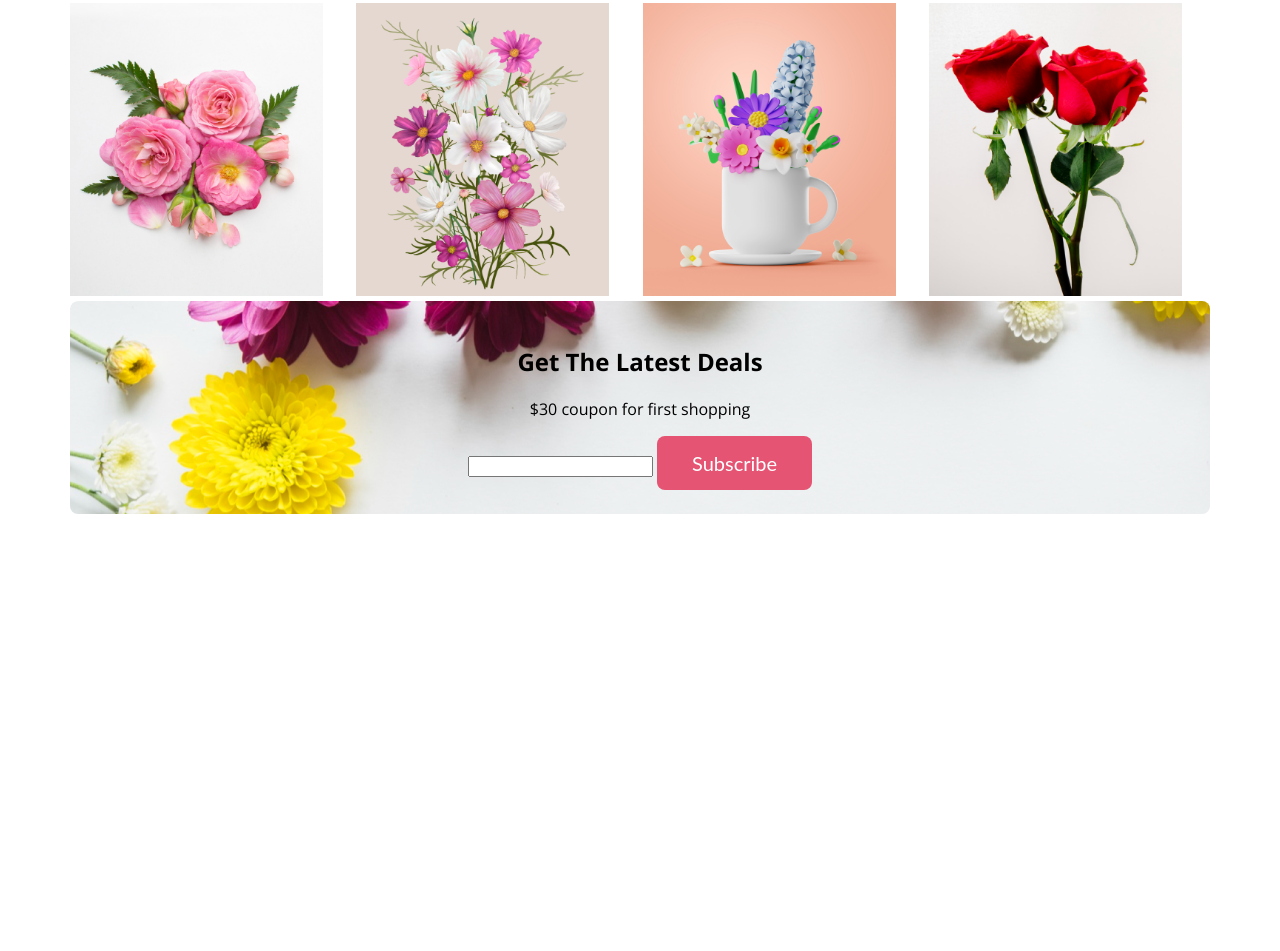
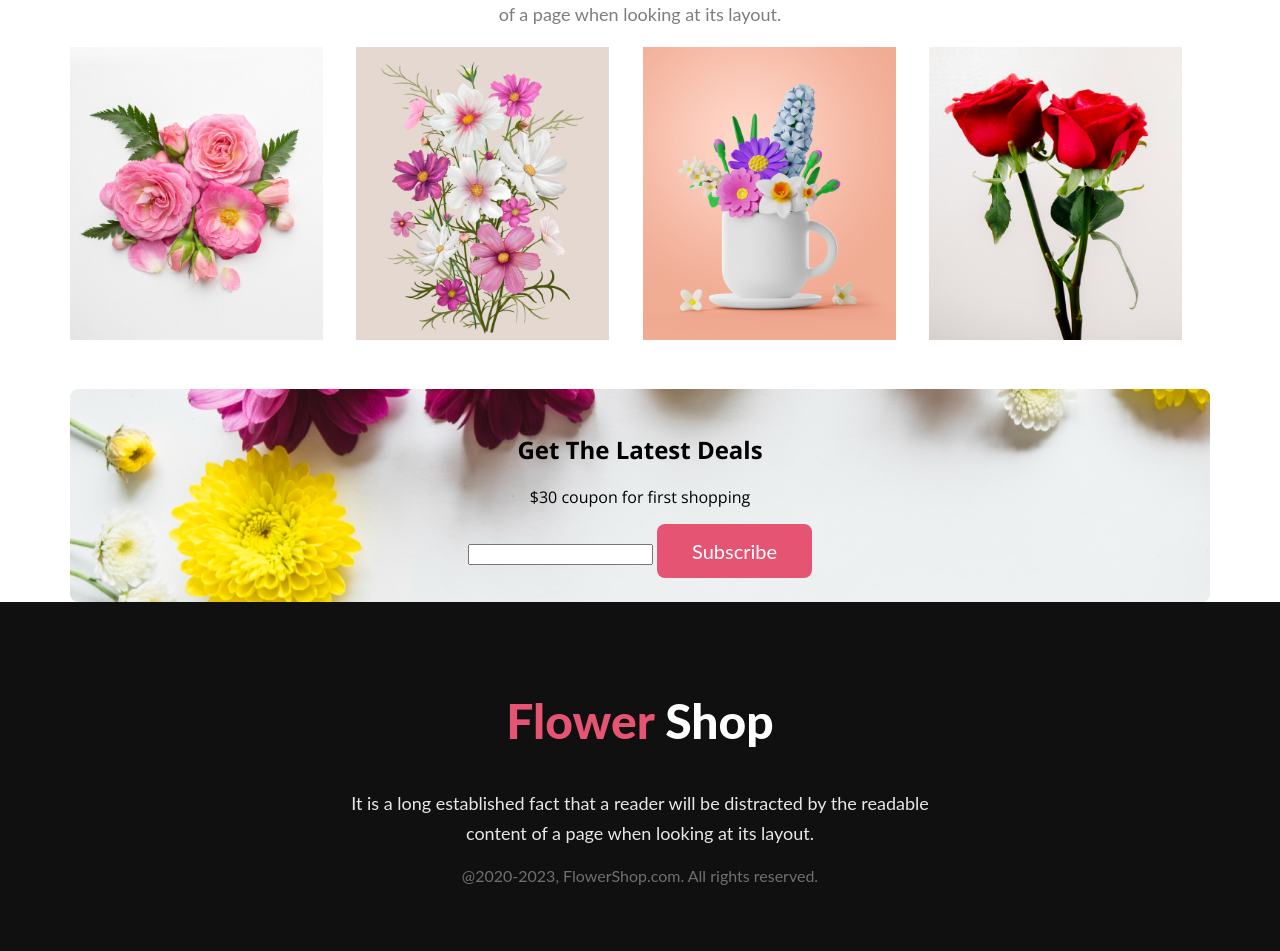
Before and after one commit to khandaker-nobinoor-islam/flower-shop-assignment, a plain HTML site: page index.html in a window 1280 px wide. Shown: the part 2818-3769 px from the top of the page. Before the commit the page ends 3332 px from the top, so only its background shows below. Drawn offline with nearby package versions, Linux system fonts and the light colour scheme.

Commit message:
footer final

```diff
--- a/index.html
+++ b/index.html
@@ -68,6 +68,7 @@
             <div class="div">24/7 Free Support.</div>
         </div>
     </section>
+    <br /><br />
     <section>
         <div class="resume-container">
             <div class="resume-column">
@@ -107,7 +108,7 @@
                 </div>
             </div>
     </section>
-
+    <br /><br />
     <section>
         <div class="full-deals">
             <div class="title-primary">
@@ -121,6 +122,14 @@
         </div>
     </section>
     </main>
-    <footer></footer>
+    <footer>
+        <div class="footer-color">
+            <div>
+                <h2 class="footer-title">Flower <span>Shop</span></h2>
+                <p class="footer-discription">It is a long established fact that a reader will be distracted by the readable <br /> content of a page when looking at its layout.</p>
+                <p class="receive">@2020-2023, FlowerShop.com. All rights reserved. </p>
+            </div>
+        </div>
+    </footer>
 </body>
 </html>
--- a/style.css
+++ b/style.css
@@ -185,3 +185,39 @@ line-height: normal;
     align-items: center;
     text-align: center;
 }
+/* footer style */
+.footer-color{
+    background: #111010;
+    padding: 50px;
+    color: white;
+}
+.footer-title{
+    color: #E55473;
+    font-family: Lato;
+    text-align: center;
+    font-size: 48px;
+    font-style: normal;
+    font-weight: 800;
+    line-height: normal;
+}
+.footer-title span{
+    color: #FFFFFF;
+}
+.footer-discription{
+    color: rgba(255, 255, 255, 0.90);
+    text-align: center;
+    font-family: Lato;
+    font-size: 18px;
+    font-style: normal;
+    font-weight: 400;
+    line-height: 30px;
+}
+.receive{
+    color: rgba(255, 255, 255, 0.40);
+    text-align: center;
+    font-family: Lato;
+    font-size: 16px;
+    font-style: normal;
+    font-weight: 400;
+    line-height: normal;
+}
```
